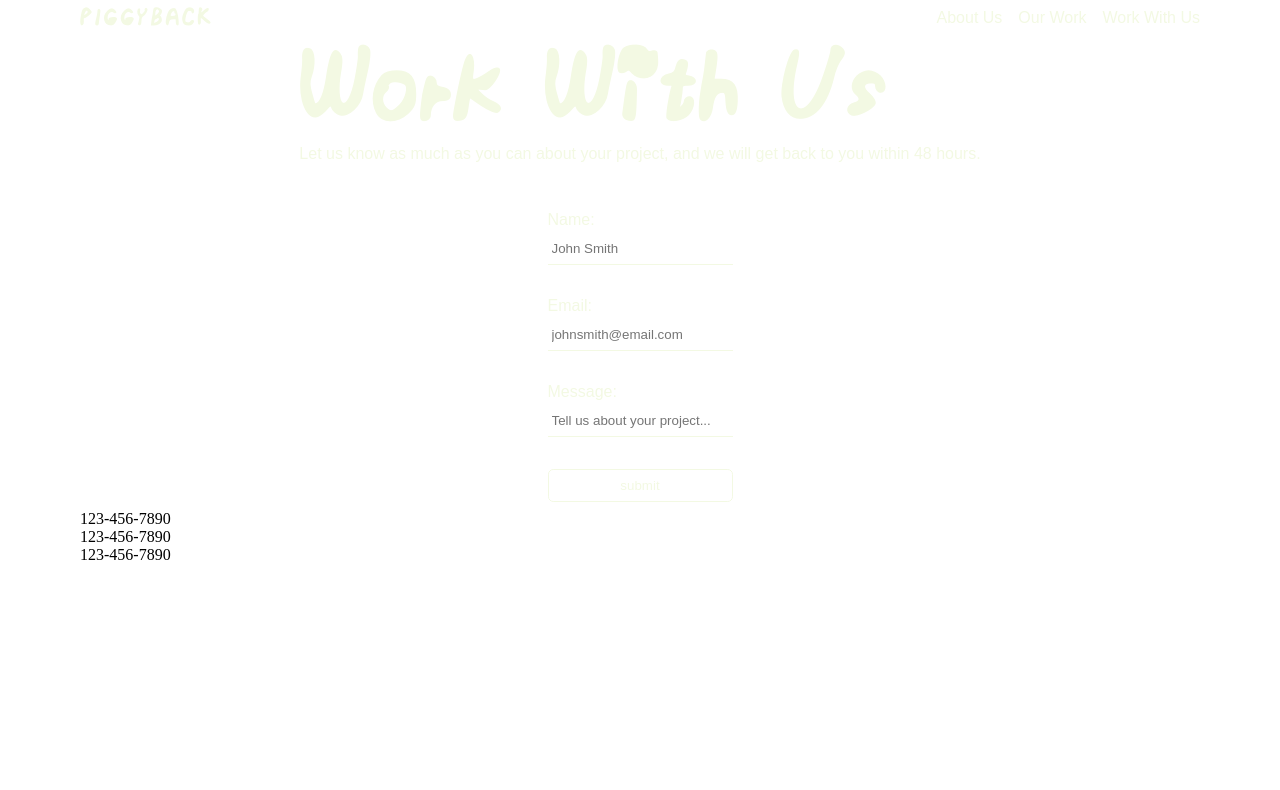
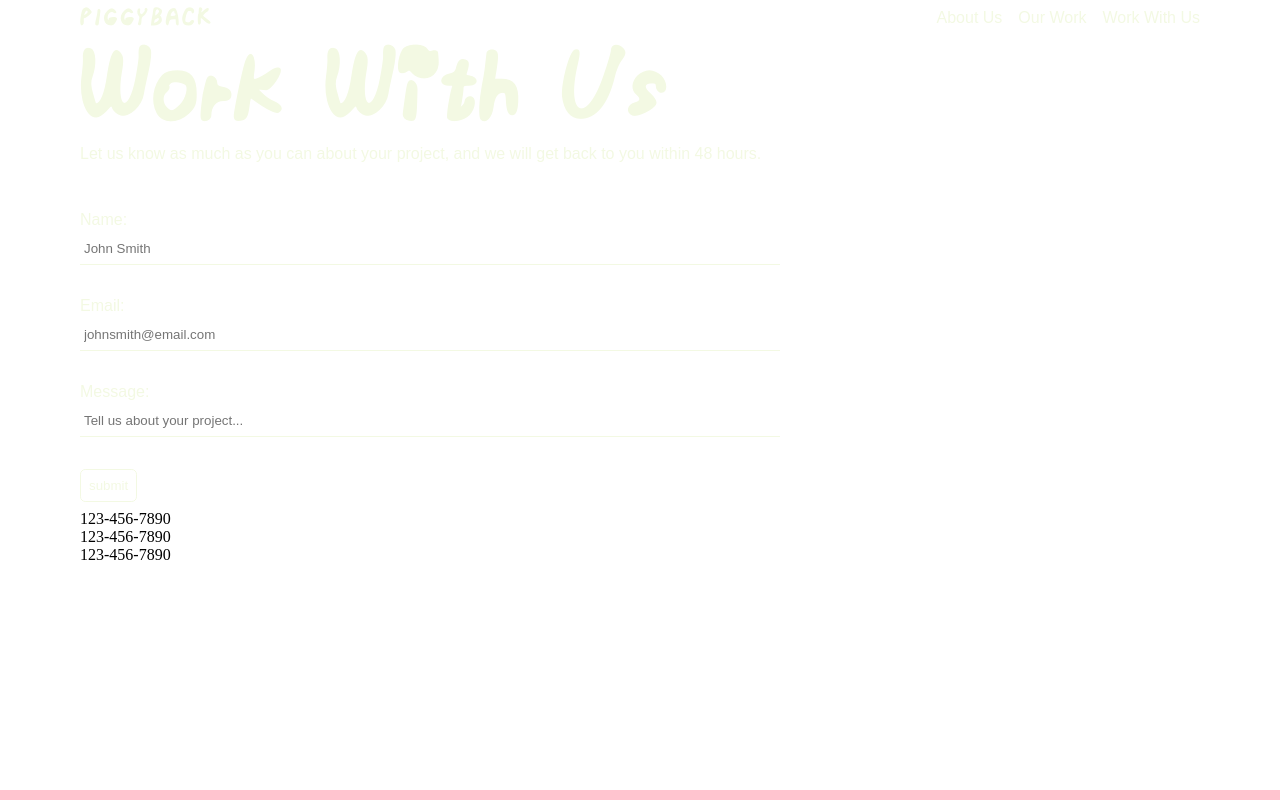
Before and after one commit to dustyfingers/piggypack-studios-marketing, a Next.js app: page /work-with-us in a window 1280 px wide. Built offline with nearby package versions, Linux system fonts and the light colour scheme; a web font is replaced by a local one.

Commit message:
work on desktop styling for contact form

```diff
--- a/app/blocks/ContactForm/ContactForm.tsx
+++ b/app/blocks/ContactForm/ContactForm.tsx
@@ -33,7 +33,7 @@ const ContactForm = () => {
 
   return (
     <section className={style.formContainer}>
-      <ContentContainer>
+      <ContentContainer width={100}>
         <form className={style.contactForm} onSubmit={handleSubmit(onSubmit)}>
           <label className={style.formInputContainer}>
             <span className={style.formLabel}>Name:</span>
--- a/app/blocks/ContactForm/component.module.css
+++ b/app/blocks/ContactForm/component.module.css
@@ -38,3 +38,16 @@
     }
   }
 }
+
+@media (min-width: 701px) {
+  .formContainer {
+    .contactForm {
+      max-width: 700px;
+
+      .submitButton {
+        width: fit-content;
+        padding: 0.5rem;
+      }
+    }
+  }
+}
--- a/app/blocks/PageHero/PageHero.tsx
+++ b/app/blocks/PageHero/PageHero.tsx
@@ -8,7 +8,7 @@ interface IPageHero {
 const PageHero = ({ headline, subhead }: IPageHero) => {
   return (
     <section className={style.pageHero}>
-      <ContentContainer>
+      <ContentContainer width={100}>
         <h1 className={style.pageHeadline}>{headline}</h1>
         {subhead && <p>{subhead}</p>}
       </ContentContainer>
```
